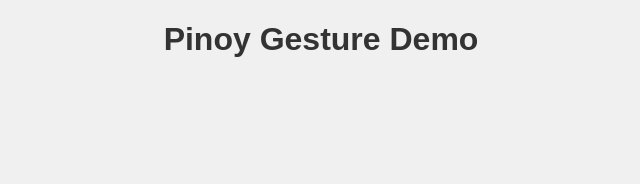
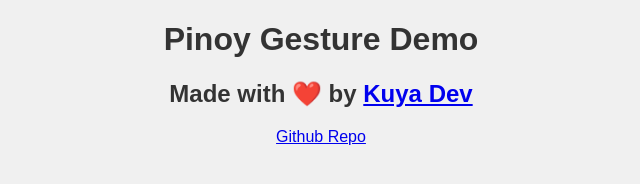
Before and after one commit to RemLampa/pinoy-gesture, a website with bundled scripts: page public/index.html in a window 1280 px wide. Shown: the whole page, without its empty margins (319-959 px from the left). Built offline with nearby package versions, Linux system fonts and the light colour scheme.

Commit message:
:sparkles: add headings

```diff
--- a/public/index.html
+++ b/public/index.html
@@ -13,22 +13,23 @@
         align-items: center;
         height: 100vh;
         background-color: #f0f0f0;
+        color: #333;
       }
 
-      h1 {
-        color: #333;
+      heading {
         text-align: center;
+        margin: 0 auto;
       }
 
       .pucker-threshold-container {
         display: flex;
         justify-content: center;
         align-items: center;
-        margin: 1rem auto;
+        margin: auto;
       }
 
       .ball-container canvas {
-        margin: 5rem auto;
+        margin: 1rem auto;
         display: block;
         border: 1px solid #333;
       }
@@ -72,7 +73,15 @@
   </head>
 
   <body>
-    <h1>Pinoy Gesture Demo</h1>
+    <heading>
+      <h1>Pinoy Gesture Demo</h1>
+
+      <h2>Made with ❤️ by <a href="https://kuyadev.com">Kuya Dev</a></h2>
+
+      <p>
+        <a href="https://github.com/RemLampa/pinoy-gesture">Github Repo</a>
+      </p>
+    </heading>
 
     <script src="./js/index.js" type="module" async defer></script>
   </body>
```
